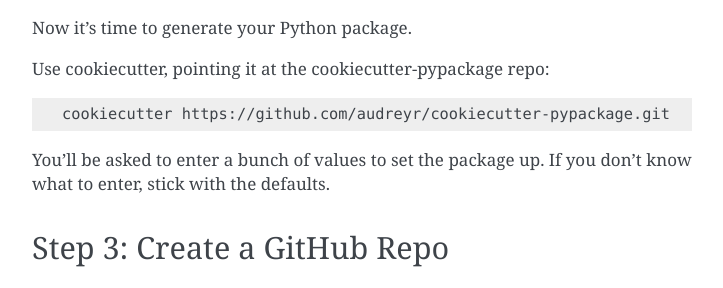
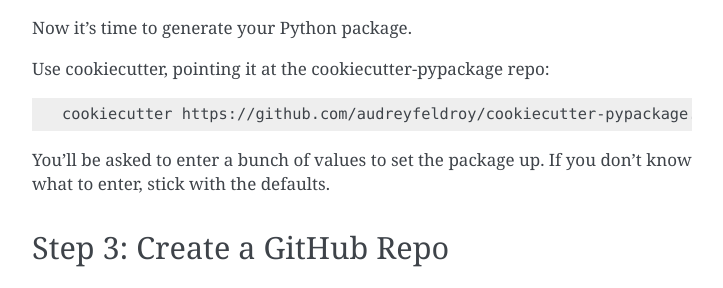
Before and after one commit to audreyfeldroy/cookiecutter-pypackage, a Sphinx documentation site: the page built from docs/tutorial.rst, in a window 1280 px wide and 900 px high, scrolled down 781 px. Shown: the part 155-443 px from the top of the window, without its empty margins (388-1111 px from the left). Built offline with Sphinx 7.4.7, drawn with Linux system fonts in a browser that asks for light colours; some of the changed lines change nothing that is shown.

Commit message:
Fix broken links in tutorial.rst

```diff
--- a/docs/tutorial.rst
+++ b/docs/tutorial.rst
@@ -4,7 +4,7 @@
 .. note:: Did you find any of these instructions confusing? `Edit this file`_
           and submit a pull request with your improvements!
 
-.. _`Edit this file`: https://github.com/audreyr/cookiecutter-pypackage/blob/master/docs/tutorial.rst
+.. _`Edit this file`: https://github.com/audreyfeldroy/cookiecutter-pypackage/blob/master/docs/tutorial.rst
 
 To start with, you will need a `GitHub account`_ and an account on `PyPI`_. Create these before you get started on this tutorial. If you are new to Git and GitHub, you should probably spend a few minutes on some of the tutorials at the top of the page at `GitHub Help`_.
 
@@ -53,7 +53,7 @@
 
 .. code-block:: bash
 
-    cookiecutter https://github.com/audreyr/cookiecutter-pypackage.git
+    cookiecutter https://github.com/audreyfeldroy/cookiecutter-pypackage.git
 
 You'll be asked to enter a bunch of values to set the package up.
 If you don't know what to enter, stick with the defaults.
@@ -170,4 +170,4 @@
 
 Visit our :ref:`troubleshooting` page for help. If that doesn't help, go to our `Issues`_ page and create a new Issue. Be sure to give as much information as possible.
 
-.. _`Issues`: https://github.com/audreyr/cookiecutter-pypackage/issues
+.. _`Issues`: https://github.com/audreyfeldroy/cookiecutter-pypackage/issues
```
